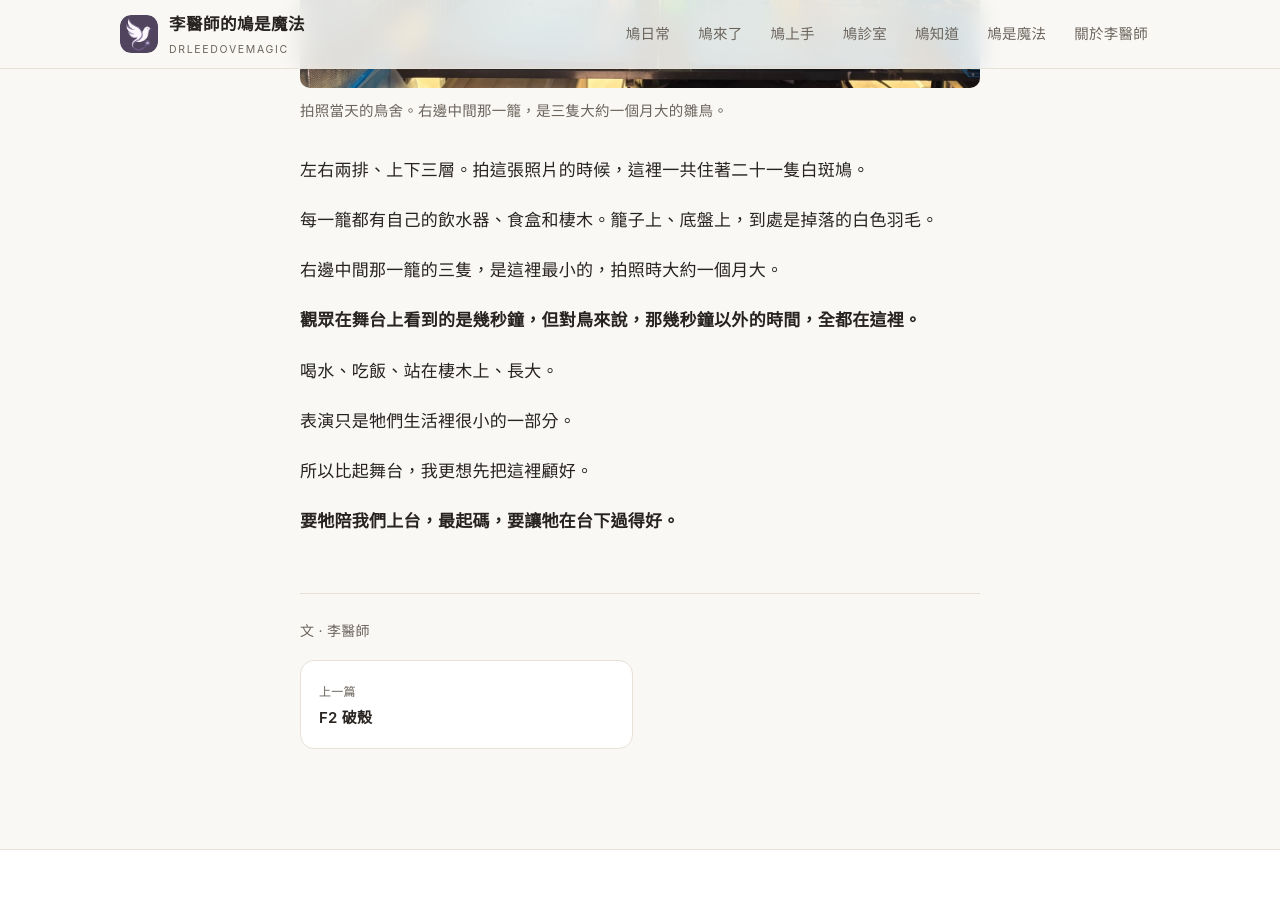
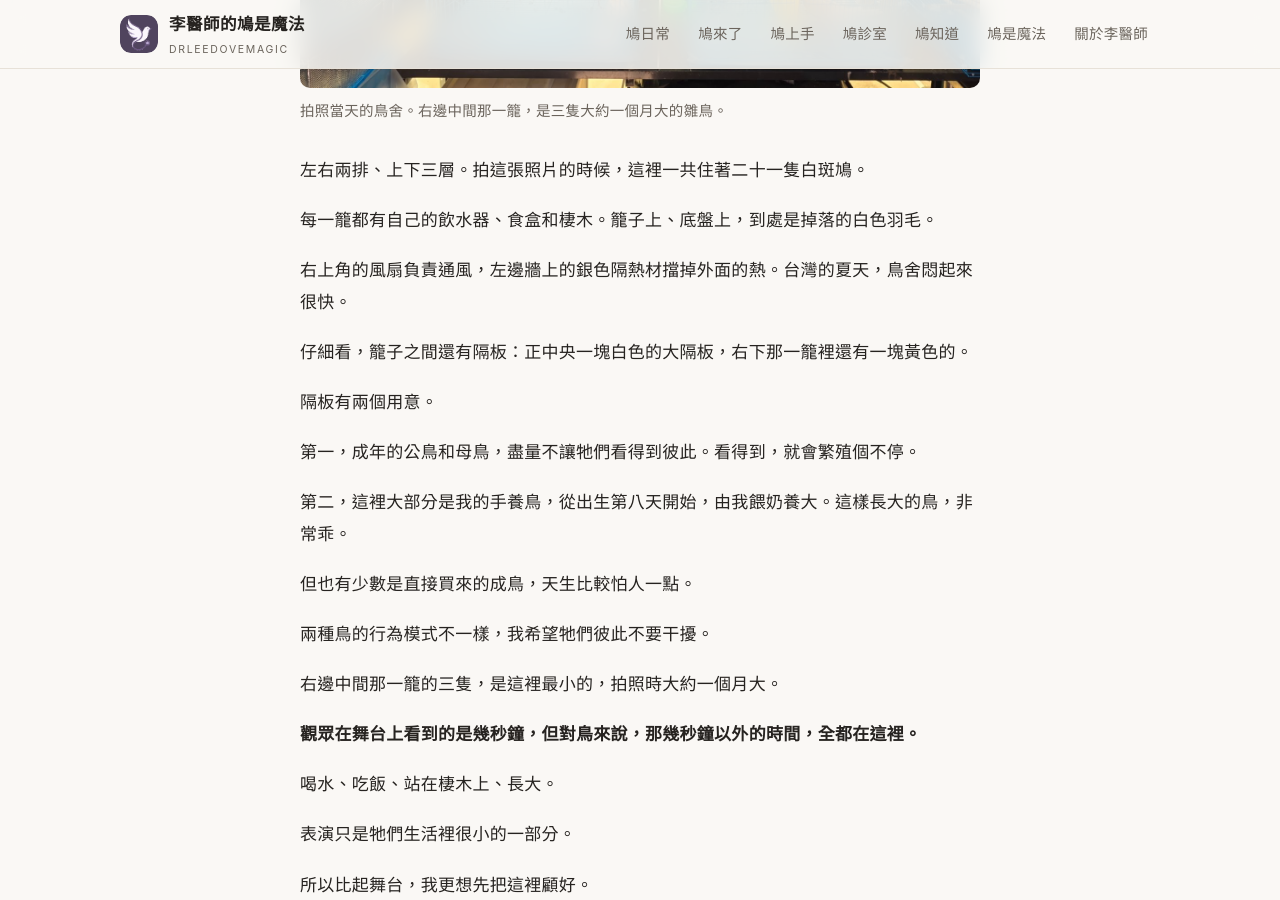
Before and after one commit to sherlocklee0212/drleedovemagic, a Jekyll site: the page built from _posts/2026-09-22-loft.md, in a window 1280 px wide and 900 px high, scrolled down 875 px. Built offline with Jekyll 4.4.1, drawn with Linux system fonts in a browser that asks for light colours.

Commit message:
〈二十一隻鳥的家〉補上鳥舍設備與隔板用意
風扇通風、銀色隔熱材擋熱；隔板的兩個考量：
避免成年公母鳥相望而不停繁殖，以及讓手養鳥
與買來的成鳥兩種行為模式彼此不干擾。

Co-Authored-By: Claude Opus 5 <noreply@anthropic.com>

```diff
--- a/_posts/2026-09-22-loft.md
+++ b/_posts/2026-09-22-loft.md
@@ -19,6 +19,20 @@ description: 左右兩排、上下三層，二十一隻白斑鳩，其中三隻
 
 每一籠都有自己的飲水器、食盒和棲木。籠子上、底盤上，到處是掉落的白色羽毛。
 
+右上角的風扇負責通風，左邊牆上的銀色隔熱材擋掉外面的熱。台灣的夏天，鳥舍悶起來很快。
+
+仔細看，籠子之間還有隔板：正中央一塊白色的大隔板，右下那一籠裡還有一塊黃色的。
+
+隔板有兩個用意。
+
+第一，成年的公鳥和母鳥，盡量不讓牠們看得到彼此。看得到，就會繁殖個不停。
+
+第二，這裡大部分是我的手養鳥，從出生第八天開始，由我餵奶養大。這樣長大的鳥，非常乖。
+
+但也有少數是直接買來的成鳥，天生比較怕人一點。
+
+兩種鳥的行為模式不一樣，我希望牠們彼此不要干擾。
+
 右邊中間那一籠的三隻，是這裡最小的，拍照時大約一個月大。
 
 **觀眾在舞台上看到的是幾秒鐘，但對鳥來說，那幾秒鐘以外的時間，全都在這裡。**
```
